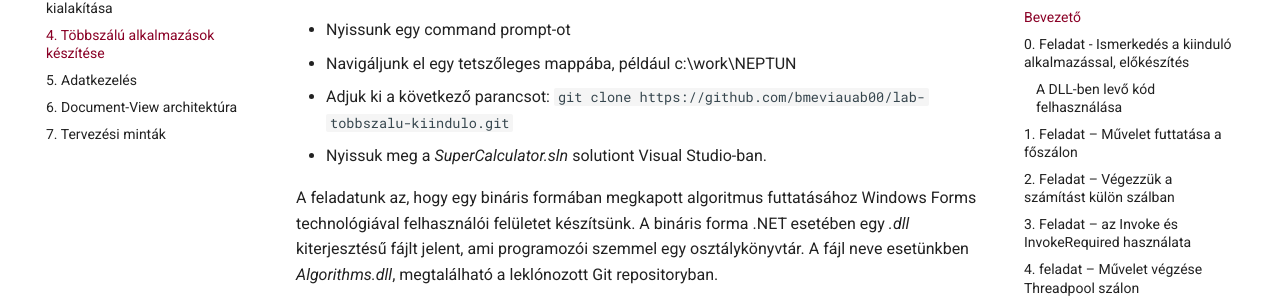
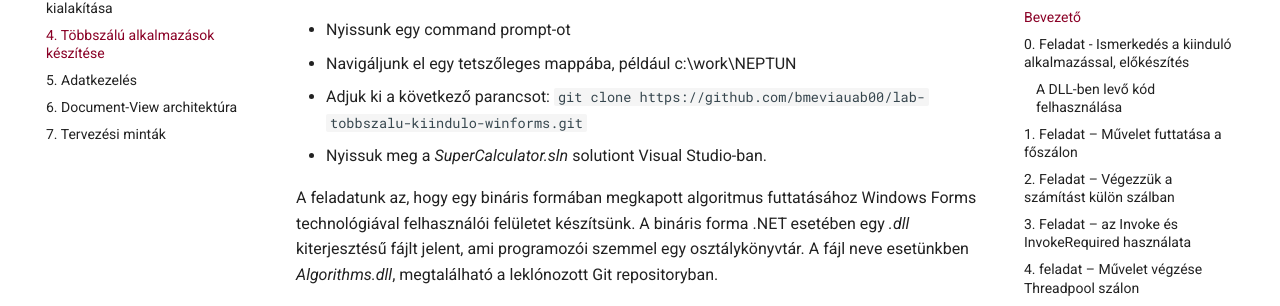
Before and after one commit to bmeviauab00/szoftvertechnikak, an MkDocs documentation site: the page built from docs/labor/4-tobbszalu/index.md, in a window 1280 px wide and 900 px high, scrolled down 1331 px. Shown: the part 172-478 px from the top of the window. Built offline with MkDocs 1.6.1 and Material for MkDocs 9.7.7, drawn with Linux system fonts in a browser that asks for light colours; emoji names are drawn with the system emoji font; comment, search, counter and statistics services are not loaded; the version menu is left out; some of the changed lines change nothing that is shown.

Commit message:
Lab 3 kinduló és megoldás a régi winforms lab github kódjára hivatkozzon

````diff
--- a/docs/labor/4-tobbszalu/index.md
+++ b/docs/labor/4-tobbszalu/index.md
@@ -30,9 +30,9 @@
 ??? "A kész megoldás letöltése"
     :exclamation: Lényeges, hogy a labor során a laborvezetőt követve kell dolgozni, tilos (és értelmetlen) a kész megoldás letöltése. Ugyanakkor az utólagos önálló gyakorlás során hasznos lehet a kész megoldás áttekintése, így ezt elérhetővé tesszük.
 
-    A megoldás GitHubon érhető el [itt](https://github.com/bmeviauab00/lab-tobbszalu-kiindulo/tree/megoldas). A legegyszerűbb mód a letöltésére, ha parancssorból a `git clone` utasítással leklónozzuk a gépünkre:
+    A megoldás GitHubon érhető el [itt](https://github.com/bmeviauab00/lab-tobbszalu-kiindulo-winforms/tree/megoldas). A legegyszerűbb mód a letöltésére, ha parancssorból a `git clone` utasítással leklónozzuk a gépünkre:
 
-    ```git clone https://github.com/bmeviauab00/lab-tobbszalu-kiindulo -b megoldas```
+    ```git clone https://github.com/bmeviauab00/lab-tobbszalu-kiindulo-winforms -b megoldas```
 
     Ehhez telepítve kell legyen a gépre a parancssori git, bővebb információ [itt](../../hazi/git-github-github-classroom/index.md#git-telepitese).
 
@@ -48,7 +48,7 @@
 
 - Nyissunk egy command prompt-ot
 - Navigáljunk el egy tetszőleges mappába, például c:\work\NEPTUN
-- Adjuk ki a következő parancsot: `git clone https://github.com/bmeviauab00/lab-tobbszalu-kiindulo.git`
+- Adjuk ki a következő parancsot: `git clone https://github.com/bmeviauab00/lab-tobbszalu-kiindulo-winforms.git`
 - Nyissuk meg a _SuperCalculator.sln_ solutiont Visual Studio-ban.
 
 A feladatunk az, hogy egy bináris formában megkapott algoritmus futtatásához Windows Forms technológiával felhasználói felületet készítsünk. A bináris forma .NET esetében egy _.dll_ kiterjesztésű fájlt jelent, ami programozói szemmel egy osztálykönyvtár.  A fájl neve esetünkben _Algorithms.dll_, megtalálható a leklónozott Git repositoryban.
````
